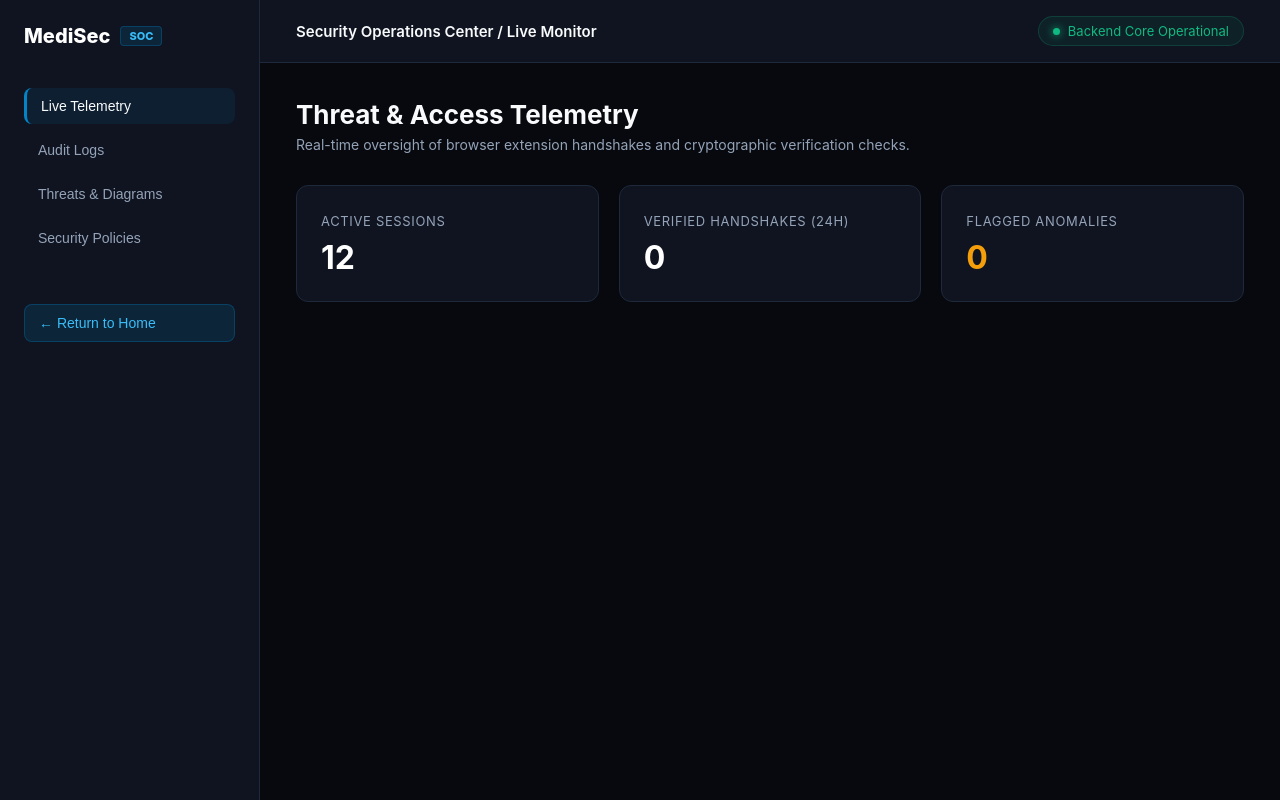
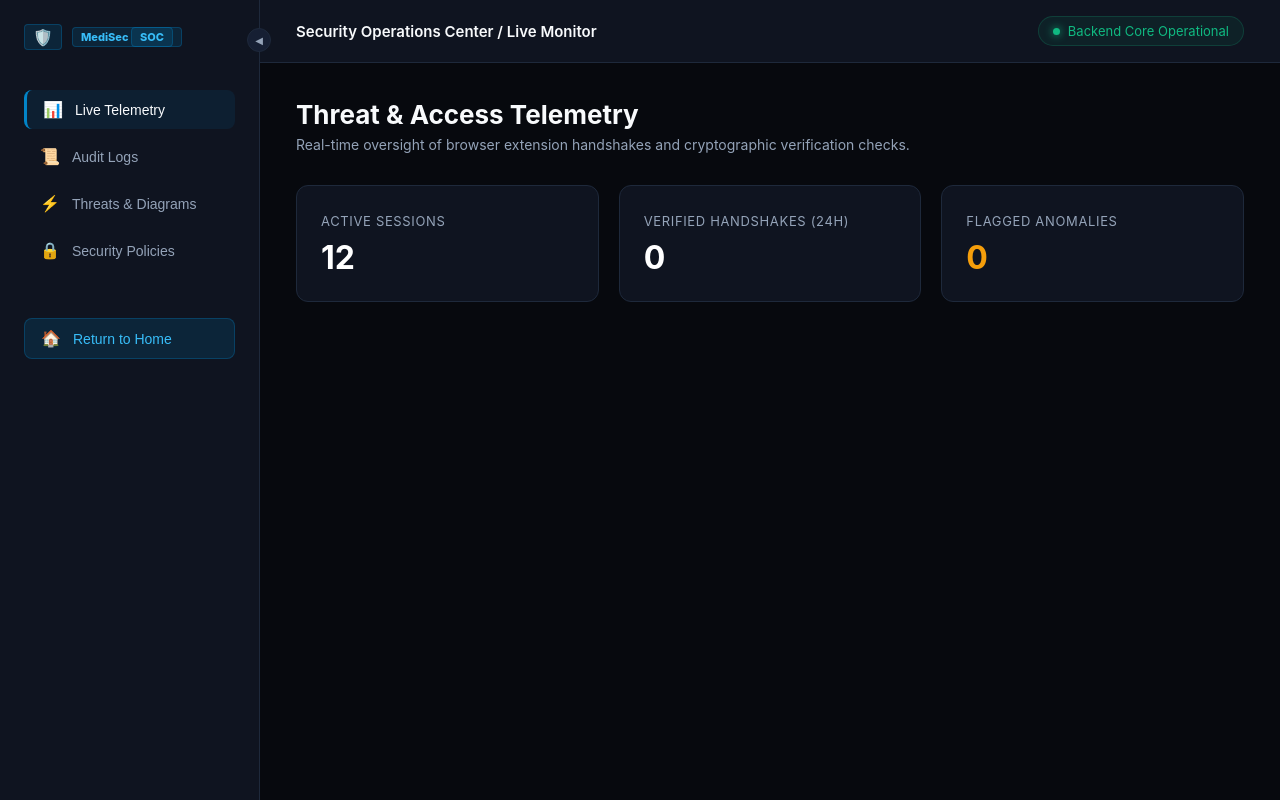
Before and after one commit to samonariase1/medisec, a Flask app: page /dashboard in a window 1280 px wide. Run offline with Flask 3, Linux system fonts and the light colour scheme; data that the repository does not hold is empty.

Commit message:
Implement collapsible sidebar with toggle functionality
Added styles and functionality for a collapsible sidebar, including a toggle button and updated navigation items with icons.

```diff
--- a/templates/dashboard.html
+++ b/templates/dashboard.html
@@ -42,6 +42,54 @@
       display: flex;
       flex-direction: column;
       padding: 24px;
+      transition: width 0.3s ease, padding 0.3s ease;
+      position: relative;
+    }
+
+    /* Collapsed State */
+    aside.collapsed {
+      width: 80px;
+      padding: 24px 12px;
+    }
+
+    aside.collapsed .brand-text,
+    aside.collapsed .nav-text {
+      display: none;
+    }
+
+    aside.collapsed .brand {
+      justify-content: center;
+      margin-bottom: 30px;
+    }
+
+    aside.collapsed .nav-item button {
+      justify-content: center;
+      padding: 12px;
+    }
+
+    /* Collapse Toggle Button */
+    .collapse-btn {
+      position: absolute;
+      top: 28px;
+      right: -12px;
+      background: var(--bg-card);
+      border: 1px solid var(--border);
+      color: var(--text-muted);
+      width: 24px;
+      height: 24px;
+      border-radius: 50%;
+      display: flex;
+      align-items: center;
+      justify-content: center;
+      cursor: pointer;
+      font-size: 10px;
+      transition: color 0.2s;
+      z-index: 10;
+    }
+
+    .collapse-btn:hover {
+      color: var(--text-main);
+      border-color: var(--primary);
     }
 
     .brand {
@@ -52,6 +100,8 @@
       display: flex;
       align-items: center;
       gap: 10px;
+      white-space: nowrap;
+      overflow: hidden;
     }
 
     .brand span {
@@ -82,6 +132,11 @@
       border-radius: 8px;
       cursor: pointer;
       transition: all 0.2s;
+      display: flex;
+      align-items: center;
+      gap: 10px;
+      white-space: nowrap;
+      overflow: hidden;
     }
 
     .nav-item.active button, .nav-item button:hover {
@@ -249,21 +304,48 @@
 </head>
 <body>
 
- <!-- Sidebar -->
-  <aside>
+  <!-- Sidebar -->
+  <aside id="sidebar">
+    <button class="collapse-btn" onclick="toggleSidebar()" title="Toggle Sidebar">◀</button>
+
     <div class="brand">
-      MediSec <span>SOC</span>
+      <span style="font-size: 16px;">🛡️</span>
+      <span class="brand-text">MediSec <span>SOC</span></span>
     </div>
+
     <ul class="nav-list">
-      <li class="nav-item active" id="nav-telemetry"><button onclick="switchTab('telemetry')">Live Telemetry</button></li>
-      <li class="nav-item" id="nav-audit"><button onclick="switchTab('audit')">Audit Logs</button></li>
-      <li class="nav-item" id="nav-threats"><button onclick="switchTab('threats')">Threats & Diagrams</button></li>
-      <li class="nav-item" id="nav-policies"><button onclick="switchTab('policies')">Security Policies</button></li>
+      <li class="nav-item active" id="nav-telemetry">
+        <button onclick="switchTab('telemetry')">
+          <span style="font-size: 16px; width: 24px; text-align: center; flex-shrink: 0;">📊</span>
+          <span class="nav-text">Live Telemetry</span>
+        </button>
+      </li>
+      <li class="nav-item" id="nav-audit">
+        <button onclick="switchTab('audit')">
+          <span style="font-size: 16px; width: 24px; text-align: center; flex-shrink: 0;">📜</span>
+          <span class="nav-text">Audit Logs</span>
+        </button>
+      </li>
+      <li class="nav-item" id="nav-threats">
+        <button onclick="switchTab('threats')">
+          <span style="font-size: 16px; width: 24px; text-align: center; flex-shrink: 0;">⚡</span>
+          <span class="nav-text">Threats & Diagrams</span>
+        </button>
+      </li>
+      <li class="nav-item" id="nav-policies">
+        <button onclick="switchTab('policies')">
+          <span style="font-size: 16px; width: 24px; text-align: center; flex-shrink: 0;">🔒</span>
+          <span class="nav-text">Security Policies</span>
+        </button>
+      </li>
 
-      <!-- Add Return to Homepage Link Here -->
+      <!-- Return to Homepage Link -->
       <li class="nav-item" style="margin-top: 40px;">
         <a href="/" style="text-decoration: none;">
-          <button style="background: rgba(2, 132, 199, 0.15); color: #38bdf8; border: 1px solid rgba(2, 132, 199, 0.3); width: 100%; text-align: left; padding: 10px 14px; border-radius: 8px; cursor: pointer;">← Return to Home</button>
+          <button style="background: rgba(2, 132, 199, 0.15); color: #38bdf8; border: 1px solid rgba(2, 132, 199, 0.3); width: 100%; text-align: left; padding: 10px 14px; border-radius: 8px; cursor: pointer; display: flex; align-items: center; gap: 10px; white-space: nowrap; overflow: hidden;">
+            <span style="font-size: 16px; width: 24px; text-align: center; flex-shrink: 0;">🏠</span>
+            <span class="nav-text">Return to Home</span>
+          </button>
         </a>
       </li>
     </ul>
@@ -422,6 +504,21 @@
   <script>
     const API_BASE = 'http://127.0.0.1:5000/api/v1/soc';
 
+    // Collapsible Sidebar Toggle Logic
+    function toggleSidebar() {
+      const sidebar = document.getElementById('sidebar');
+      const toggleBtn = sidebar.querySelector('.collapse-btn');
+      sidebar.classList.toggle('collapsed');
+
+      if (sidebar.classList.contains('collapsed')) {
+        toggleBtn.innerText = '▶';
+        toggleBtn.title = 'Expand Sidebar';
+      } else {
+        toggleBtn.innerText = '◀';
+        toggleBtn.title = 'Collapse Sidebar';
+      }
+    }
+
     // Tab Navigation Logic
     function switchTab(tabName) {
       document.querySelectorAll('.tab-section').forEach(el => el.classList.remove('active'));
@@ -440,7 +537,7 @@
     }
 
     let threatChart;
-    let latestThreatsCache = []; // Cache for dynamic executive reporting
+    let latestThreatsCache = [];
     let currentOffset = 0;
     const pageSize = 50;
 
@@ -484,7 +581,6 @@
       });
     }
 
-    // Dynamic Real-Time Chart Updater driven by real telemetry metrics
     function updateLiveChartWithData(handshakes, anomalies) {
       if (!threatChart) return;
       const nowTime = new Date().toLocaleTimeString([], { hour: '2-digit', minute: '2-digit', second: '2-digit' });
@@ -502,10 +598,8 @@
       threatChart.update('none');
     }
 
-    // Generate Dynamic Executive Anomaly Report based entirely on live cache
     function generateAnomalyReport() {
       const reportWindow = window.open('', '_blank');
-
       let tableRows = latestThreatsCache.map(t => `
         <tr>
           <td>${t.id}</td>
@@ -551,7 +645,6 @@
       `);
     }
 
-    // Fetch Live Telemetry Data and Drive Distribution Bar & Chart
     async function loadTelemetry() {
       try {
         const res = await fetch(`${API_BASE}/telemetry`);
@@ -589,7 +682,6 @@
       }
     }
 
-    // Fetch Paginated Audit Logs
     async function loadAuditLogs(offset = 0) {
       try {
         const res = await fetch(`${API_BASE}/audit-logs?limit=${pageSize}&offset=${offset}`);
@@ -627,7 +719,6 @@
       }
     }
 
-    // Pagination controls
     function nextAuditPage() {
       currentOffset += pageSize;
       loadAuditLogs(currentOffset);
@@ -638,7 +729,6 @@
       loadAuditLogs(currentOffset);
     }
 
-    // Fetch Active Threats dynamically
     async function loadThreats() {
       try {
         const res = await fetch(`${API_BASE}/threats`);
@@ -671,7 +761,6 @@
       }
     }
 
-    // Fetch Security Policies dynamically
     async function loadPolicies() {
       try {
         const res = await fetch(`${API_BASE}/policies`);
@@ -698,7 +787,6 @@
       }
     }
 
-    // Unified Window Onload Initializer
     window.onload = () => {
       initRealtimeChart();
       loadTelemetry();
@@ -706,7 +794,6 @@
       loadThreats();
       loadPolicies();
 
-      // Continuous real-time polling every 2 seconds
       setInterval(() => {
         loadTelemetry();
         loadAuditLogs(currentOffset);
```
